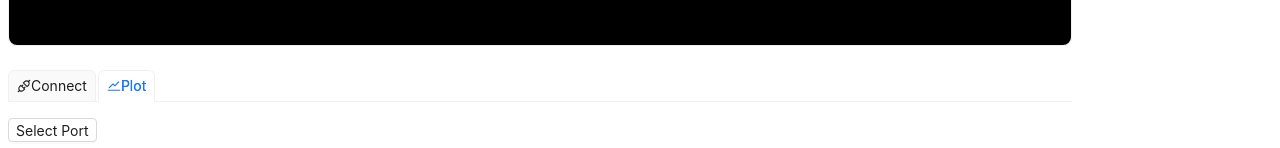
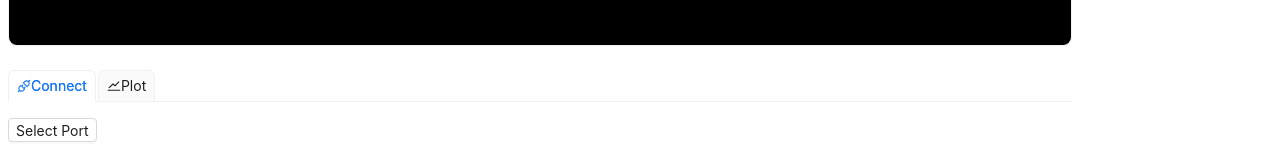
Before and after one commit to playforest/playcom, a React (Create React App) app in the folder client/: page / in a window 1280 px wide. Shown: the part 298-446 px from the top of the page. Built offline with nearby package versions, Linux system fonts and the light colour scheme.

Commit message:
fix: set distinct component for each tab

```diff
--- a/client/src/components/settings.js
+++ b/client/src/components/settings.js
@@ -6,11 +6,13 @@ import { Connect } from './Settings/Connect';
 const tabs = [
     {
         label: 'Connect',
-        icon: ApiOutlined
+        icon: ApiOutlined,
+        component: (<Connect />)
     },
     {
         label: 'Plot',
-        icon: StockOutlined
+        icon: StockOutlined,
+        component: null
     }
 ]
 
@@ -21,7 +23,7 @@ export const Settings = () => {
     return (
         <div>
             <Tabs
-                defaultActiveKey='1'
+                defaultActiveKey='0'
                 type='card'
                 size='small'
                 items={
@@ -36,9 +38,9 @@ export const Settings = () => {
                                 </span>
                             ),
                             key: id,
-                            children: (
-                                <Connect />
-                            )
+                            children:
+                                el['component']
+
                         }
                     })
                 }
```
